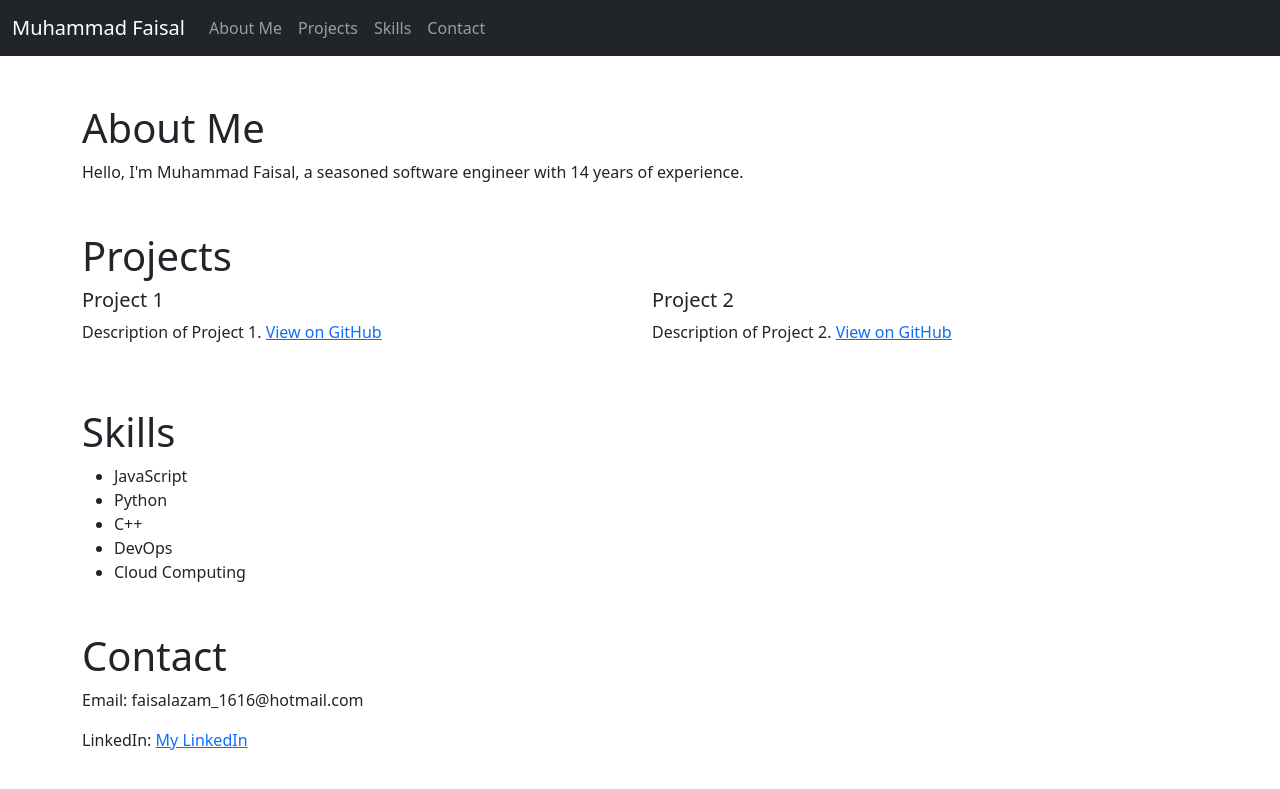
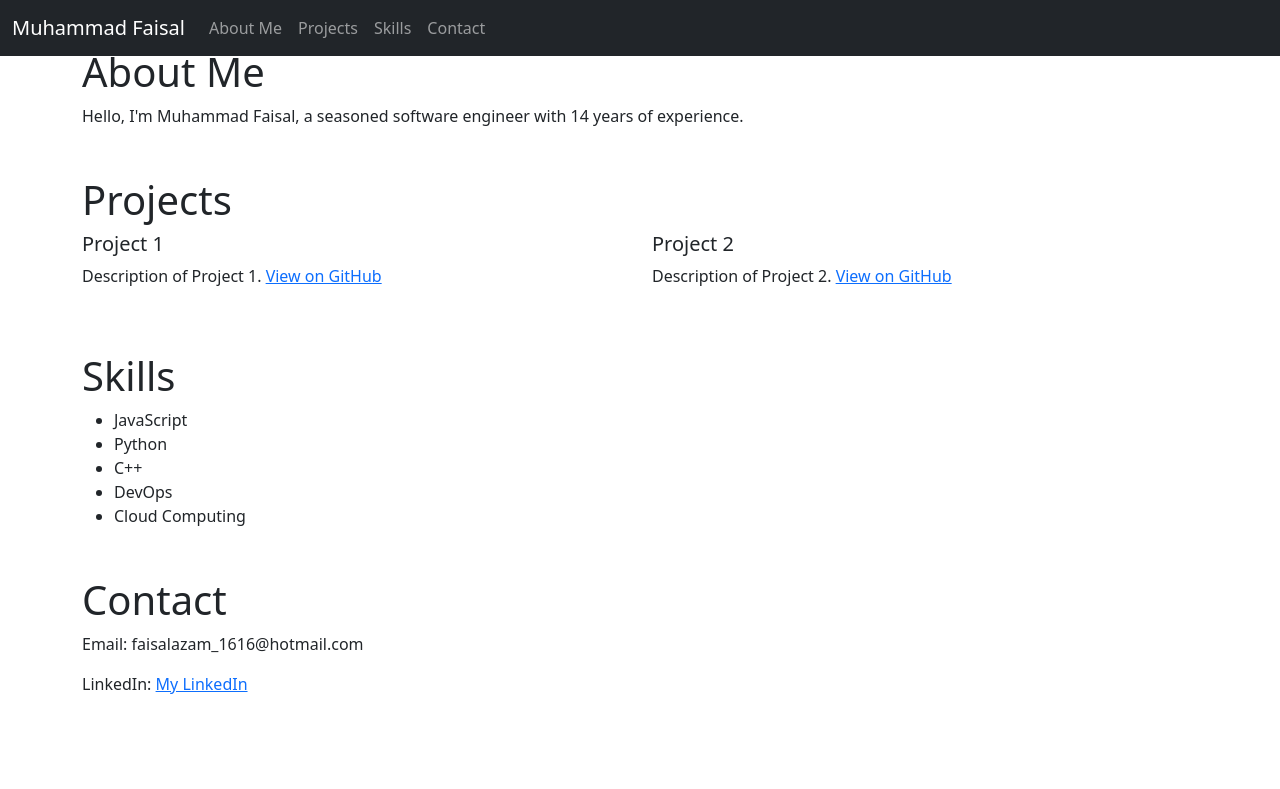
Before and after one commit to faisalazam/faisalazam.github.io, a Jekyll site: the page built from index.md, in a window 1280 px wide and 900 px high. Shown: the top 789 px of the window. Built offline with Jekyll 4.4.1, drawn with Linux system fonts in a browser that asks for light colours.

Commit message:
Made the header fixed and visible all times at the top of the screen rather than getting scrolled with scrolling...

```diff
--- a/assets/css/styles.css
+++ b/assets/css/styles.css
@@ -11,6 +11,14 @@ html, body {
     flex-direction: column;
 }
 
+.navbar {
+    position: fixed;
+    top: 0;
+    left: 0;
+    width: 100%;
+    z-index: 1000;
+}
+
 /* The footer stays at the bottom */
 footer {
     margin-top: auto;
```
